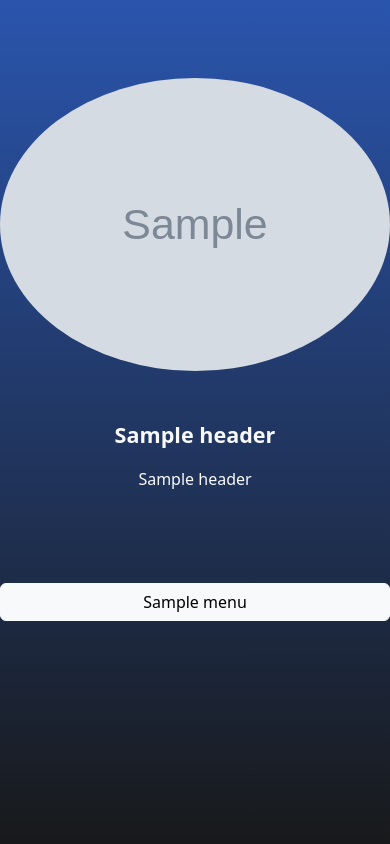
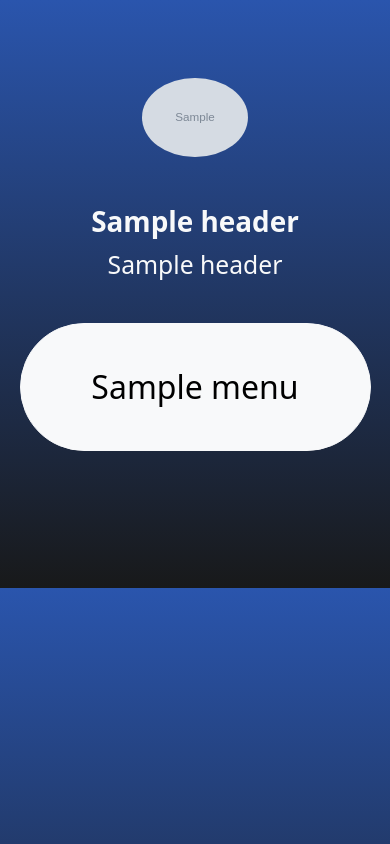
Before and after one commit to vstrickl/vonfitbjjMobile, a Django app: page / in a window 390 px wide. Run offline with Django 4.2, Linux system fonts and the light colour scheme; tables that the repository leaves empty hold one stand-in row (values such as "Sample post"); grey boxes marked "Sample" are stand-in pictures; some libraries are stand-ins or nearby versions; some web fonts are replaced.

Commit message:
Updated Mobile website style

```diff
--- a/meet/templates/index.html
+++ b/meet/templates/index.html
@@ -2,30 +2,17 @@
 <html lang="en">
 
 <head>
+
     {% block header %}
         {% include 'layout/header.html'%}
     {% endblock %}
 
-    <style>
-        /* Custom CSS to create a gradient background */
-        .custom-gradient-bg {
-            background: linear-gradient(to bottom, #2a55ad , #18191a); /* Define your gradient colors here */
-        }
-
-        /* Custom CSS to adjust image size on mobile screens */
-        @media (max-width: 767px) {
-            .img-fluid {
-                max-width: 100%; /* Allow the image to grow to 100% width on smaller screens */
-                height: auto; /* Maintain aspect ratio */
-            }
-        }
-    </style>
-
 </head>
 
-<body class="vh-100 custom-gradient-bg">
+<body class="custom-gradient-bg">
 
-    <div class="d-flex flex-column  h-100">
+    <div class="d-flex flex-column h-100" style="padding: 20% 5% 10%;">
+        <div class="h-100">
 
         {% block title %}
             {% include 'layout/title.html'%}
@@ -49,6 +36,7 @@
         {% endblock %}
 
         </div>
+    </div>
 
 </body>
 </html>
--- a/meet/templates/layout/header.html
+++ b/meet/templates/layout/header.html
@@ -1,6 +1,8 @@
+{% load static %}
+
 <title>Vonfitbjj_</title>
-<meta name="description" content="Fitness & Martial Arts with an NLP boost!" />
-<meta name="keywords" content="fitness, strength, nutrition, martial arts, jiujitsu, nogi, coaching, NLP, Hypnotherapy" />
+<meta name="description" content="Empower your journey with holistic JiuJitsu and Self-Defense training in South San Francisco. Achieve lasting body-mind transformation in a supportive community." />
+<meta name="keywords" content="BJJ, Self-Defense, Private Training, Fitness, No Gi" />
 <meta name="author" content="Vonique Stricklen" />
 
 <!-- favicon -->
@@ -9,6 +11,7 @@
 <!-- CSS -->
 <link href="https://cdn.jsdelivr.net/npm/bootstrap@5.3.2/dist/css/bootstrap.min.css" rel="stylesheet" integrity="sha384-T3c6CoIi6uLrA9TneNEoa7RxnatzjcDSCmG1MXxSR1GAsXEV/Dwwykc2MPK8M2HN" crossorigin="anonymous">
 <link rel="stylesheet" type="text/css" href="https://use.typekit.net/add1huf.css">
+<link rel="stylesheet" type="text/css" href="{% static 'css/style.css' %}">
 
 <!-- JS -->
 <script src="https://kit.fontawesome.com/5908a2b86a.js" crossorigin="anonymous"></script>
--- a/meet/templates/layout/menu.html
+++ b/meet/templates/layout/menu.html
@@ -1,7 +1,7 @@
-<div class="flex-grow-1">
-    <div class="d-grid gap-2 col-md-4 mt-3 mb-4 mx-auto">
-        {% for m in menu %}
-        <a class="btn btn-light" href="{{ m.url }}" role="button">{{ m.title }}</a>
-        {% endfor %}
+<div style="margin-top: 10%; margin-bottom: 8%;">
+    {% for m in menu %}
+    <div class="mb-4" style="width: 100%;">
+        <a class="btn btn-light custom-rounded d-flex align-items-center justify-content-center" style="width: 100%; height: 8rem; font-size: 2rem;" href="{{ m.url }}" role="button">{{ m.title }}</a>
     </div>
+    {% endfor %}
 </div>
--- a/meet/templates/layout/social-menu.html
+++ b/meet/templates/layout/social-menu.html
@@ -1,5 +1,5 @@
-<div class="d-grid gap-2 d-md-block mx-auto flex-grow-1">
+<div class="d-flex flex-wrap gap-2 justify-content-center align-items-center">
     {% for s in social %}
-    <a href="{{ s.url }}"><i class="{{ s.font_awesome }}" style="color: #ffffff;"></i></i></a>
+    <a href="{{ s.url }}" class="px-3 text-decoration-none"><i class="{{ s.font_awesome }} d-flex" style="color: #ffffff; font-size: 4rem;"></i></i></a>
     {% endfor %}
 </div>
--- a/meet/templates/layout/title.html
+++ b/meet/templates/layout/title.html
@@ -1,8 +1,8 @@
-<div class="mx-auto flex-grow-1" style="padding-top: 20%;">
+<div class="d-flex flex-column align-items-center flex-grow-1">
     {% for h in header %}
 
-    <img src="{{ h.image.url }}" alt="{{ h.title }}" class="rounded-circle img-fluid mb-5" >
-    <p class="text-center fs-4 text-lg fw-semibold text-light">{{ h.title }}</p>
-    <p class="text-center text-lg text-light">{{ h.sub_title }}</p>
+    <img src="{{ h.image.url }}" alt="{{ h.title }}" width="30%" height="30%" class="rounded-circle img-fluid mb-5" >
+    <p class="h1 text-center text-light fw-semibold">{{ h.title }}</p>
+    <p class="h2 text-center text-light fw-light" style="margin-top: 1%;">{{ h.sub_title }}</p>
     {% endfor %}
 </div>
--- /dev/null
+++ b/static/css/style.css
@@ -0,0 +1,10 @@
+/* Custom CSS to create a gradient background */
+
+.custom-gradient-bg {
+    background: linear-gradient(to bottom, #2a55ad , #18191a); /* Define your gradient colors here */
+}
+
+/* Create half-circles on the left and right sides */
+.custom-rounded {
+    border-radius: 70px;
+}
```
Also changed, not shown: 12 other files. Lines whose indentation alone changed are shown as unchanged.
